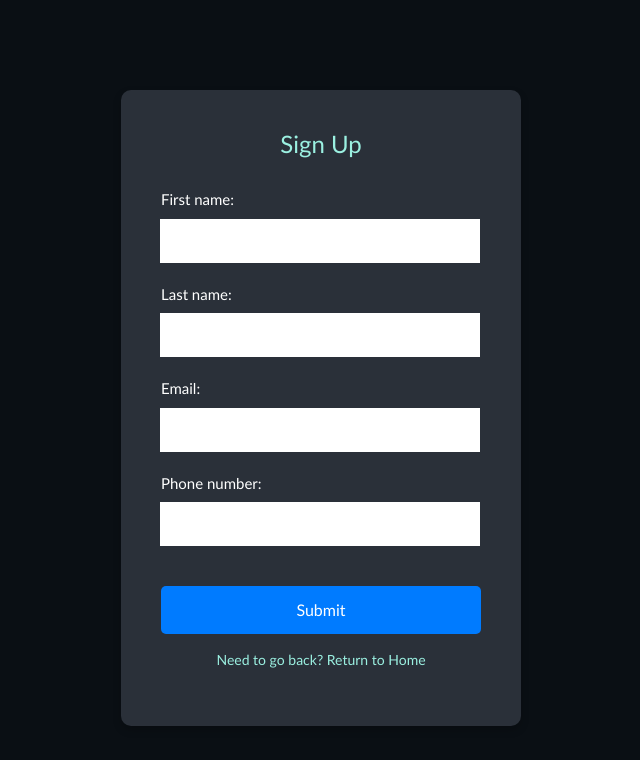
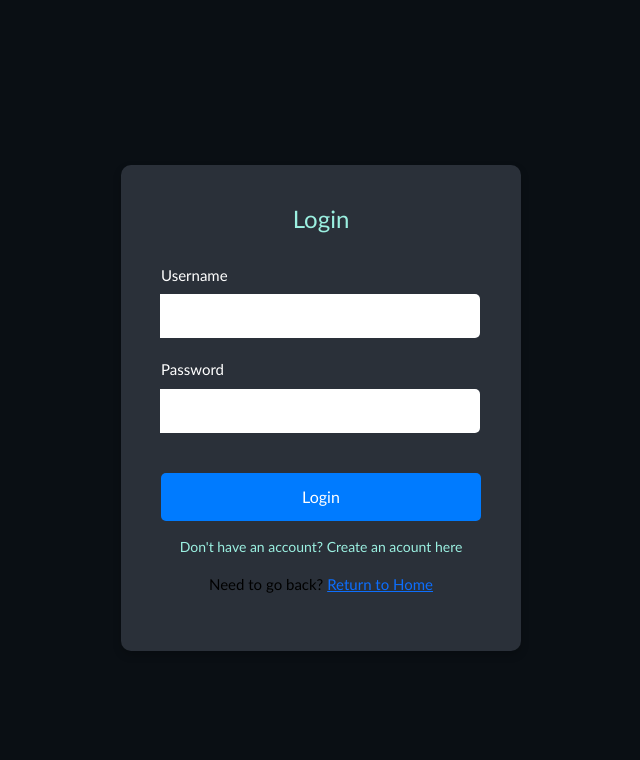
Before and after one commit to jpfiles/space_tigers, a Python web app: template templates/login.html in a window 1280 px wide. Shown: the part 40-800 px from the top of the page, without its empty margins (319-959 px from the left). Run offline with Jinja, Linux system fonts and the light colour scheme; the template is opened without the code that fills it, so the values that code supplies are empty.

Commit message:
Fixed login

```diff
--- a/templates/login.html
+++ b/templates/login.html
@@ -4,7 +4,7 @@
 <head>
     <meta charset="UTF-8">
     <meta name="viewport" content="width=device-width, initial-scale=1.0">
-    <title>Sign Up</title>
+    <title>Login</title>
     <link rel="stylesheet" href="base.css">
 
 <style>
@@ -20,17 +20,17 @@
     height: 100vh;
 }
 
-        /* Sign-up Container */
-        .signup-container {
+/* Login Container */
+.login-container {
     background-color: #2a3039;
     padding: 40px;
     border-radius: 10px;
     box-shadow: 0 4px 8px rgba(0, 0, 0, 0.2);
-            width: 400px; /* Same width as the login container */
+    width: 400px;
     text-align: center;
 }
 
-        .signup-container h2 {
+.login-container h2 {
     color: #9bf0e1;
     margin-bottom: 30px;
     font-size: 24px;
@@ -63,8 +63,8 @@
     border: 2px solid #9bf0e1;
 }
 
-        /* Submit Button */
-        .signup-button {
+/* Login Button */
+.login-button {
     width: 100%;
     background-color: #007bff;
     color: white;
@@ -76,110 +76,51 @@
     margin-top: 20px;
 }
 
-        .signup-button:hover {
+.login-button:hover {
     background-color: #0056b3;
 }
 
-        /* Error messages */
-        .error {
-            color: red;
-            display: none;
+/* Signup link */
+.signup-link {
+    margin-top: 15px;
+    color: #9bf0e1;
+    font-size: 14px;
 }
 
-        /* Return to Home link */
-        .return-link {
-            margin-top: 15px;
-            font-size: 14px;
-            color: #9bf0e1;
-        }
-
-        .return-link a {
+.signup-link a {
     color: #9bf0e1;
     text-decoration: none;
 }
 
-        .return-link a:hover {
+.signup-link a:hover {
     text-decoration: underline;
 }
+
 </style>
 </head>
 <body>
-    <div class="signup-container">
-        <h2>Sign Up</h2>
-        <form id="userForm" action="/cust_list.html" onsubmit="return validateForm()">
+
+    <div class="login-container">
+        <h2>Login</h2>
+        <form action="/login" method="POST">
             <div class="input-group">
-                <label for="fname">First name:</label>
-                <input type="text" id="fname" name="fname" required>
-                <span class="error" id="fnameError">First name is required</span>
+                <label for="username">Username</label>
+                <input type="text" id="username" name="username" required>
             </div>
 
             <div class="input-group">
-                <label for="lname">Last name:</label>
-                <input type="text" id="lname" name="lname" required>
-                <span class="error" id="lnameError">Last name is required</span>
+                <label for="password">Password</label>
+                <input type="password" id="password" name="password" required>
             </div>
 
-            <div class="input-group">
-                <label for="email">Email:</label>
-                <input type="email" id="email" name="email" required>
-                <span class="error" id="emailError">Valid email is required</span>
-            </div>
+            <button type="submit" class="login-button">Login</button>
 
-            <div class="input-group">
-                <label for="pnumber">Phone number:</label>
-                <input type="text" id="pnumber" name="pnumber" required>
-                <span class="error" id="pnumberError">Phone number is required</span>
-            </div>
-
-            <button type="submit" class="signup-button">Submit</button>
+            <p class="signup-link">Don't have an account? <a href="http://127.0.0.1:8000/newcustomer">Create an acount here</a></p>
         </form>
-
     <!-- Return to Home link -->
     <p class="return-link">Need to go back? <a href="http://127.0.0.1:8000">Return to Home</a></p>
     </div>
 
-    <script>
-        function validateForm() {
-            let valid = true;
-
-            // Hide all previous error messages
-            document.getElementById("fnameError").style.display = "none";
-            document.getElementById("lnameError").style.display = "none";
-            document.getElementById("emailError").style.display = "none";
-            document.getElementById("pnumberError").style.display = "none";
-
-            // Validate first name
-            const fname = document.getElementById("fname").value;
-            if (fname.trim() === "") {
-                document.getElementById("fnameError").style.display = "inline";
-                valid = false;
-            }
-
-            // Validate last name
-            const lname = document.getElementById("lname").value;
-            if (lname.trim() === "") {
-                document.getElementById("lnameError").style.display = "inline";
-                valid = false;
-            }
-
-            // Validate email
-            const email = document.getElementById("email").value;
-            const emailRegex = /^[^\s@]+@[^\s@]+\.[^\s@]+$/;
-            if (!emailRegex.test(email)) {
-                document.getElementById("emailError").style.display = "inline";
-                valid = false;
-            }
-
-            // Validate phone number
-            const pnumber = document.getElementById("pnumber").value;
-            if (pnumber.trim() === "") {
-                document.getElementById("pnumberError").style.display = "inline";
-                valid = false;
-            }
-
-            return valid; // Prevent form submission if invalid
-        }
-    </script>
 </body>
 </html>
 {% endblock %}
```
Lines whose indentation alone changed are shown as unchanged.
